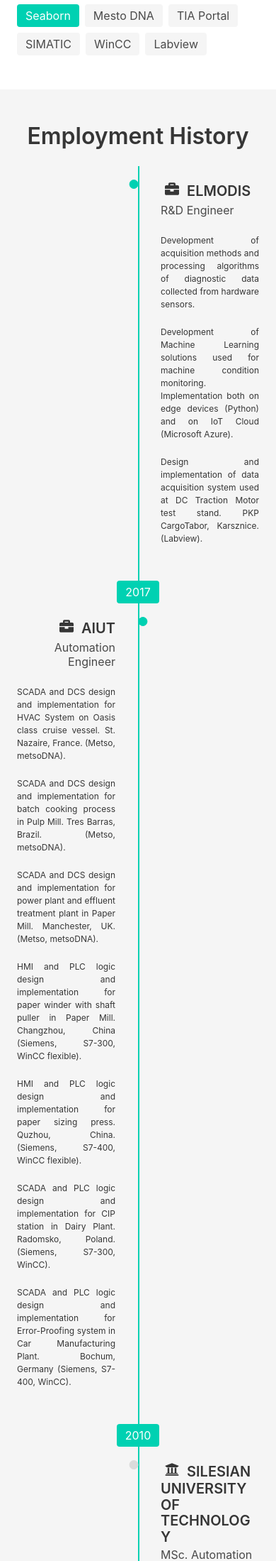
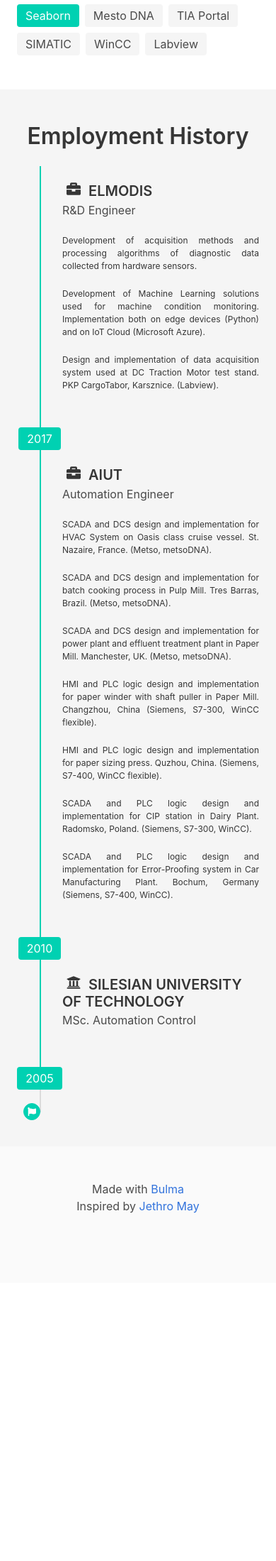
Before and after one commit to mukiblejlok/cv-homepage, a Django app: page / in a window 390 px wide. Shown: the part 2400-4599 px from the top of the page at 71% size. After the commit the page ends 4109 px from the top, so only its background shows below. Run offline with Django 3.2, Linux system fonts and the light colour scheme; some libraries are stand-ins or nearby versions.

Commit message:
mobile fix

```diff
--- a/cv/templates/cv/cv.html
+++ b/cv/templates/cv/cv.html
@@ -118,7 +118,7 @@
      <div class='column is-6 is-offset-3'>
      <h5 class="title has-text-centered">Employment History</h5>
 
-<div class="timeline is-centered">
+<div class="timeline">
   {% for element in data.history %}
 
     {% if element.end %}
@@ -129,10 +129,10 @@
 
     <div class="timeline-item is-primary">
         {% if element.type == "job" %}
-        <div class="timeline-marker is-primary"></div>
+        <!--  <div class="timeline-marker is-primary"></div> -->
         <div class="timeline-content is-primary">
         {% elif element.type == "university" %}
-        <div class="timeline-marker is-secondary"></div>
+        <!-- <div class="timeline-marker is-secondary"></div> -->
         <div class="timeline-content is-secondary">
         {% endif %}
             <h5 class="title is-uppercase is-5">
```
